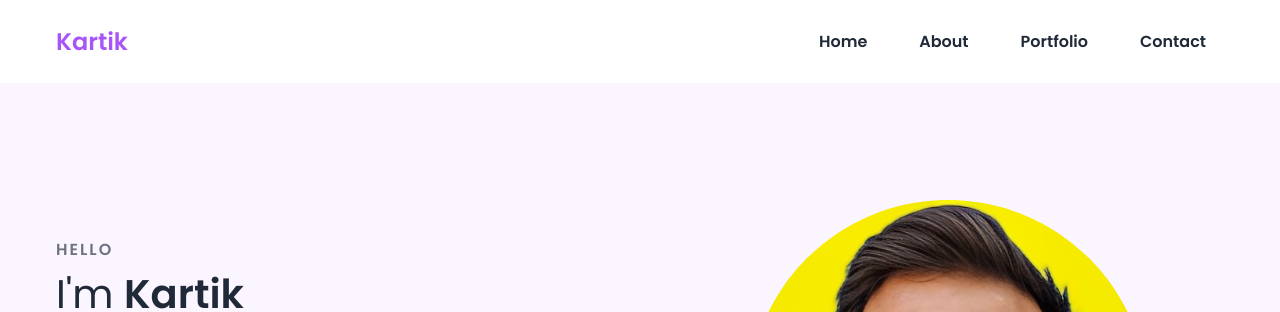
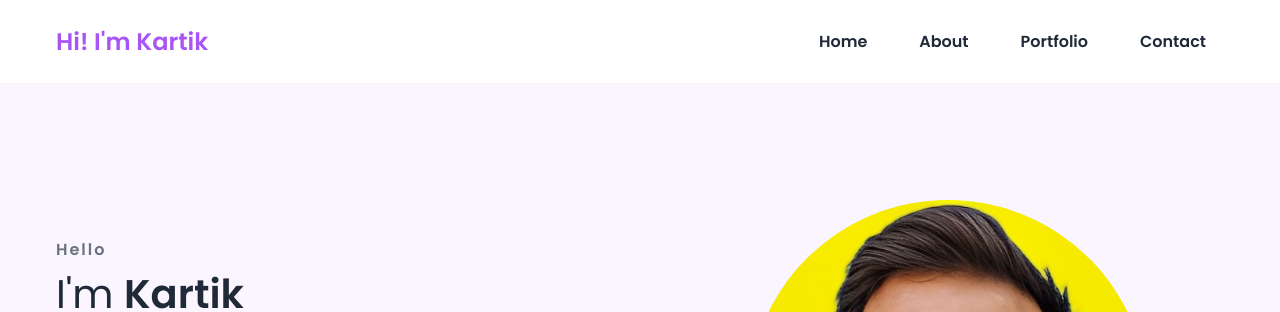
Before and after one commit to KartikLabhshetwar/personalwebsite, a plain HTML site: page index.html in a window 1280 px wide. Shown: the top 312 px of the page. Drawn offline with nearby package versions, Linux system fonts and the light colour scheme.

Commit message:
added new feature

```diff
--- a/index.html
+++ b/index.html
@@ -9,7 +9,7 @@
 </head>
 <body>
     <nav><div class="nav__content">
-        <div class="logo"><a href="#">Kartik</a></div>
+        <div class="logo"><a href="#">Hi! I'm Kartik</a></div>
         <label for="check" class="checkbox">
             <i class="ri-menu-line"></i>
         </label>
@@ -34,7 +34,7 @@
     <section class="section">
         <div class="section__container">
             <div class="content">
-                <p class="subtitle">HELLO</p>
+                <p class="subtitle">Hello</p>
                 <h1 class="title">
                     I'm <span>Kartik<br>a</span> Web Developer
                 </h1>
```
